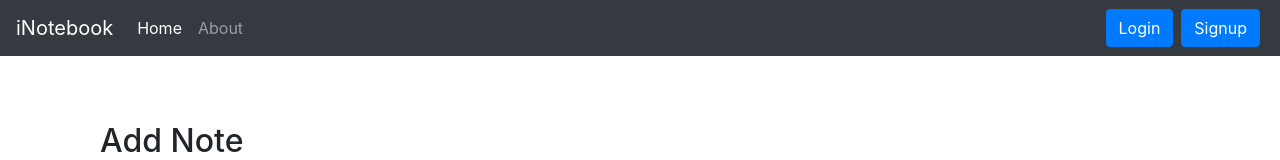
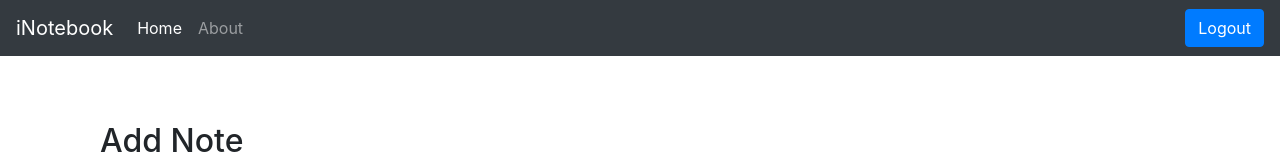
Before and after one commit to iamarghamallick/iNotebook-react-app, a React (Create React App) app: page / in a window 1280 px wide. Shown: the top 160 px of the page. Built offline with nearby package versions, Linux system fonts and the light colour scheme; no server answers; sample sign-in values are in the browser's storage.

Commit message:
all done but note updation error not fixed

```diff
--- a/src/components/Login.js
+++ b/src/components/Login.js
@@ -25,7 +25,7 @@ const Login = (props) => {
             props.showAlert("Logged in sucessfully", "success");
             nevigate("/");
         } else {
-            alert("Invalid credentials");
+            props.showAlert("Invalid credentials", "danger");
         }
     }
     return (
--- a/src/components/Navbar.js
+++ b/src/components/Navbar.js
@@ -1,7 +1,12 @@
 import React, { useEffect } from 'react';
-import { Link, useLocation } from "react-router-dom";
+import { Link, useLocation, useNavigate } from "react-router-dom";
 
 const Navbar = () => {
+    let nevigate = useNavigate();
+    const handleLogout = ()=> {
+        localStorage.removeItem('token');
+        nevigate('/login');
+    }
     let location = useLocation();
     useEffect(() => { }, [location]);
     return (
@@ -21,10 +26,12 @@ const Navbar = () => {
                             <Link className="nav-link" to="/about">About</Link>
                         </li>
                     </ul>
-                    <form className="form-inline my-2 my-lg-0">
+                    {!localStorage.getItem('token') ? <form className="form-inline my-2 my-lg-0">
                         <Link className="btn btn-primary mx-1" to="/login" role="button">Login</Link>
                         <Link className="btn btn-primary mx-1" to="/signup" role="button">Signup</Link>
-                    </form>
+                    </form> : <form className="form-inline my-2 my-lg-0">
+                        <button className='btn btn-primary' onClick={handleLogout}>Logout</button>
+                    </form>}
                 </div>
             </nav>
         </div>
--- a/src/components/Notes.js
+++ b/src/components/Notes.js
@@ -25,7 +25,7 @@ const Notes = (props) => {
         ref.current.click();
         setNote({id: currentNote._id, etitle: currentNote.title, edescription: currentNote.description, etag: currentNote.tag});
     }
-    const handleClick = (e) => {
+    const handleClick = () => {
         editNote(note.id, note.etitle, note.edescription, note.etag);
         refClose.current.click();
         props.showAlert("Updated successfully", "success");
```
